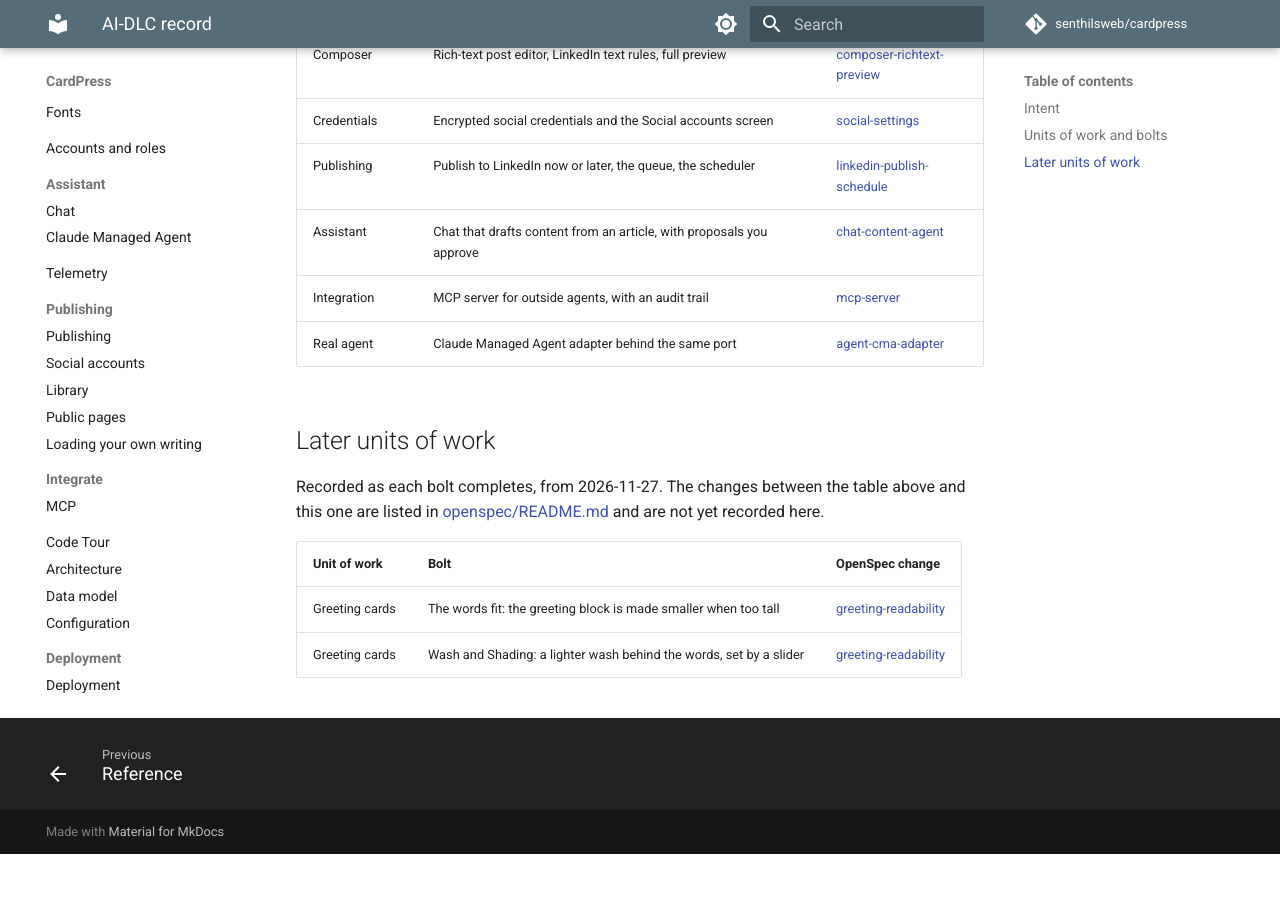
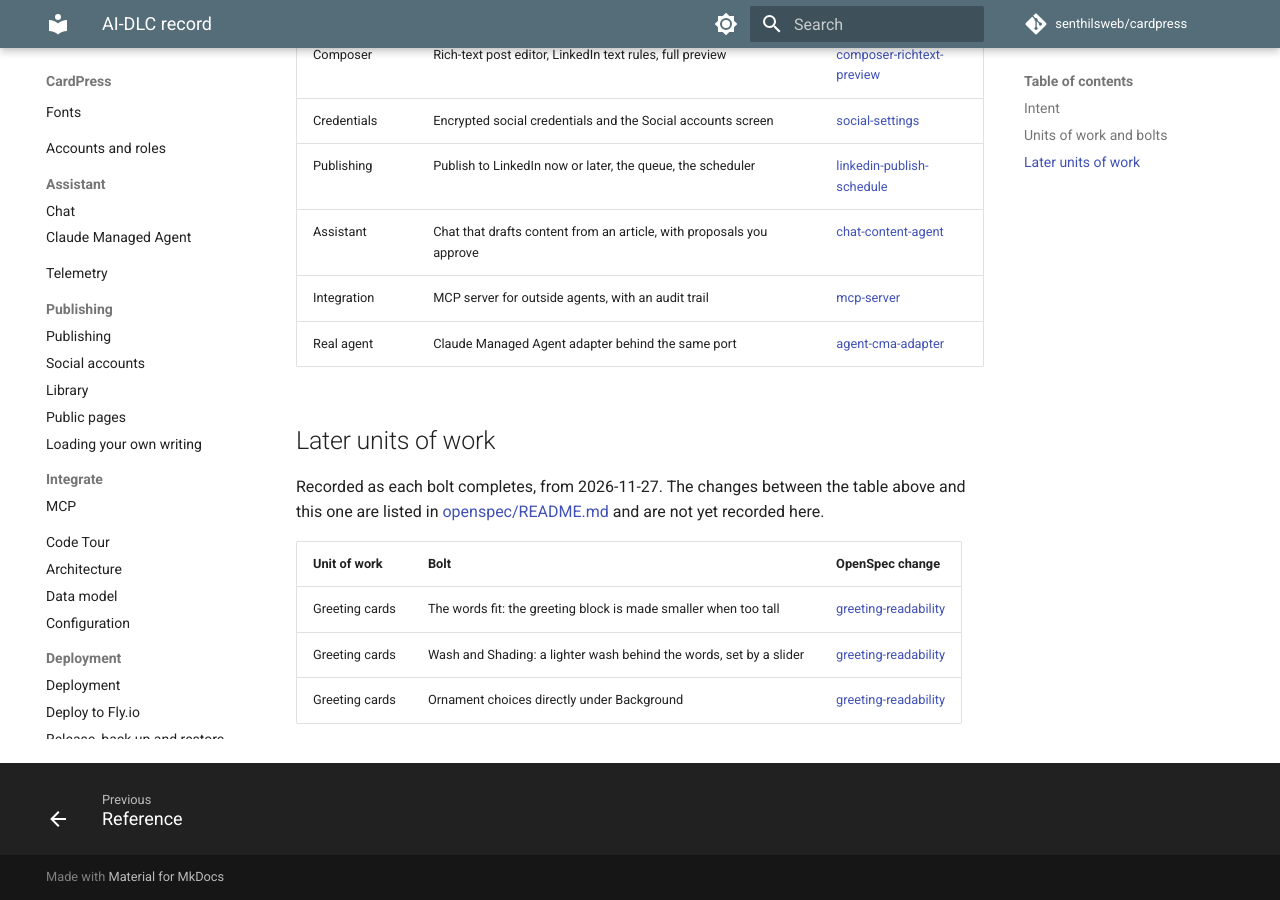
Before and after one commit to senthilsweb/cardpress, an MkDocs documentation site: the page built from docs/ai-dlc/README.md, in a window 1280 px wide and 900 px high, scrolled down 1016 px. Built offline with MkDocs 1.6.1 and Material for MkDocs 9.7.7, drawn with Linux system fonts in a browser that asks for light colours; comment, search, counter and statistics services are not loaded; before the commit the page ends 1870 px from its top, so only the background shows below that.

Commit message:
Greeting cards, bolt 3: Ornament directly under Background
Co-Authored-By: Claude Sonnet 5.5 <noreply@anthropic.com>
Claude-Session: https://claude.ai/code/session_01AK7pngUoLJb7ZTAefiirbr

```diff
--- a/docs/ai-dlc/README.md
+++ b/docs/ai-dlc/README.md
@@ -35,3 +35,4 @@ Recorded as each bolt completes, from 2026-11-27. The changes between the table
 |---|---|---|
 | Greeting cards | The words fit: the greeting block is made smaller when too tall | [greeting-readability](https://github.com/senthilsweb/cardpress/tree/main/openspec/changes/2027-01-03-greeting-readability) |
 | Greeting cards | Wash and Shading: a lighter wash behind the words, set by a slider | [greeting-readability](https://github.com/senthilsweb/cardpress/tree/main/openspec/changes/2027-01-03-greeting-readability) |
+| Greeting cards | Ornament choices directly under Background | [greeting-readability](https://github.com/senthilsweb/cardpress/tree/main/openspec/changes/2027-01-03-greeting-readability) |
--- a/web/guide/pages/greetings.html
+++ b/web/guide/pages/greetings.html
@@ -27,7 +27,7 @@
 <tr><td>Subtitle</td><td>The message, centred</td><td>With gratitude for everyone we serve.</td></tr>
 <tr><td>Sign-off</td><td>Script, lower right. Enter starts a new line.</td><td>From all of us at TemplrPress</td></tr>
 </table></div>
-<p><b>Design → Ornament</b> picks the drawing under the headline: Heart flourish, Plain divider, Leaf sprig, Diya, Sparkles, Plum blossom or <b>None</b>. It takes the card's colours, and the ones suiting the background's occasion are listed first. The script font is set under <b>Design → Fonts</b>. <b>Harvest frame</b> leaves the middle of the card clear for the words.</p>
+<p><b>Design → Ornament</b>, under Background, picks the drawing under the headline: Heart flourish, Plain divider, Leaf sprig, Diya, Sparkles, Plum blossom or <b>None</b>. It takes the card's colours, and the ones suiting the background's occasion are listed first. The script font is set under <b>Design → Fonts</b>. <b>Harvest frame</b> leaves the middle of the card clear for the words.</p>
 
 <p><b>Design → Background → Shading</b> sets how strong the wash behind the words is, from 0% (the art untouched) to 100%. <b>Harvest frame</b> and <b>Plain</b> need none. Words that are too tall for the card are made smaller to fit.</p>
 
```
Also changed, not shown: openspec/README.md (+1 -3 lines), openspec/changes/2027-01-03-greeting-readability/proposal.md (+1 -1 lines), openspec/changes/2027-01-03-greeting-readability/tasks.md (+2 -2 lines), web/src/components/studio/panels.tsx (+6 -6 lines).
